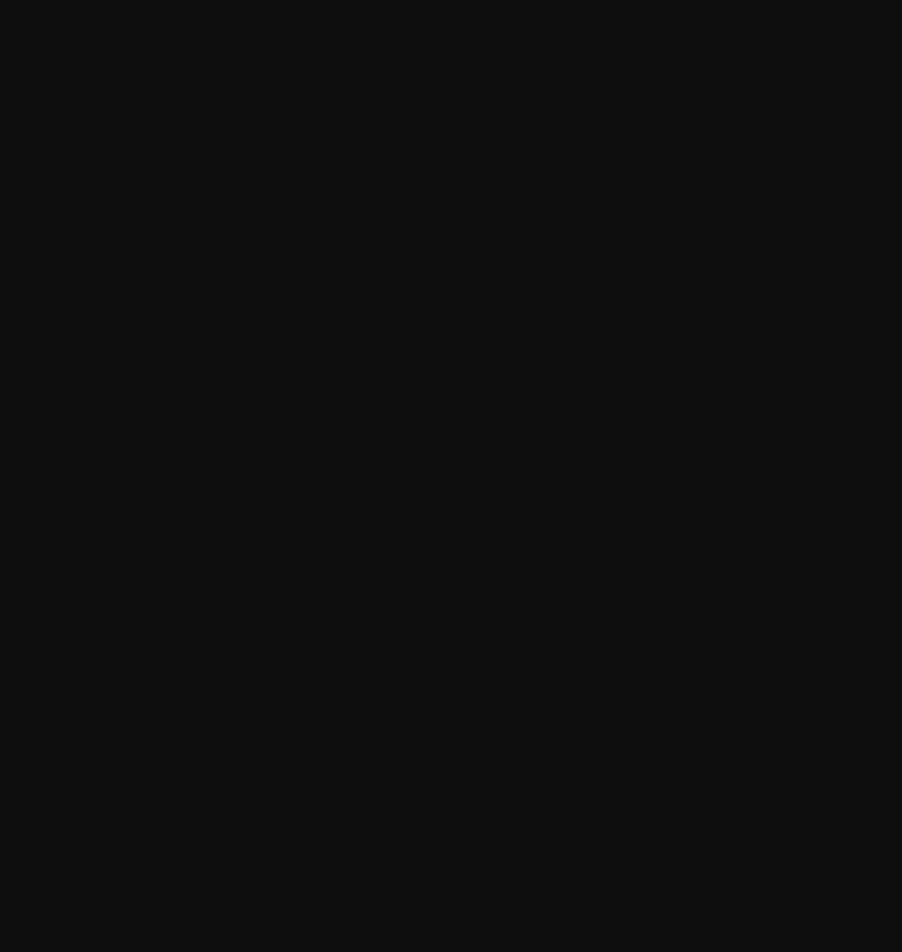
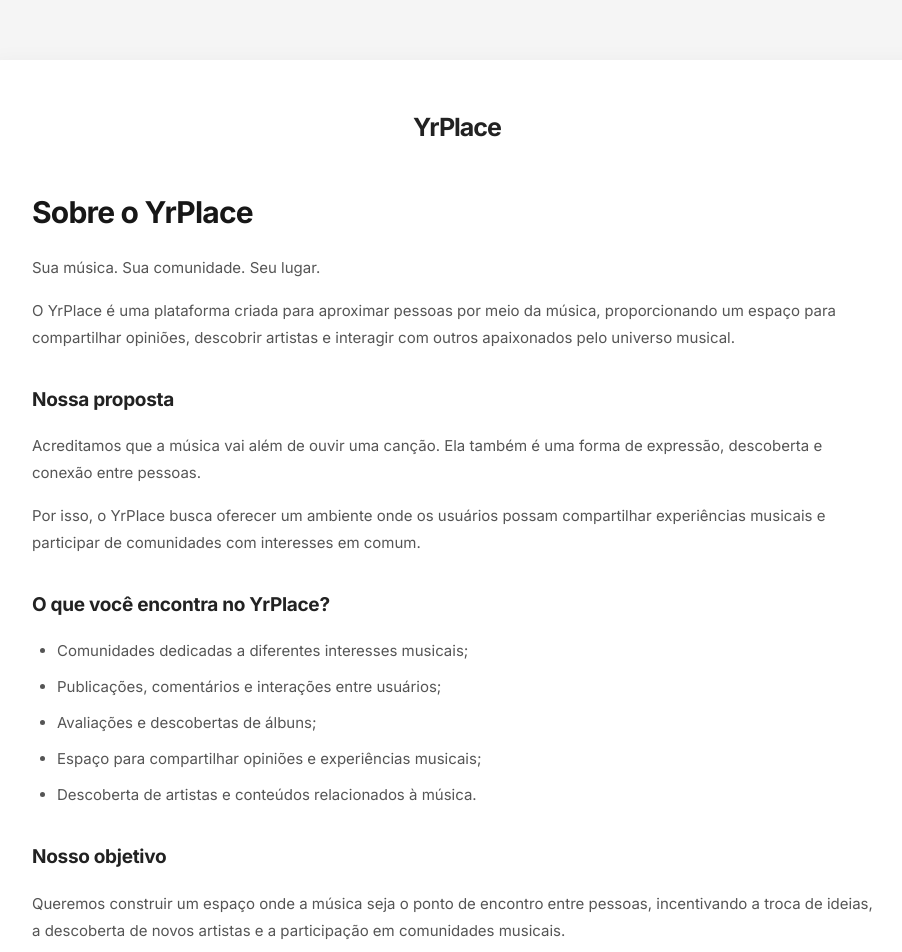
Before and after one commit to wanderxrs/projeto-msc, a React (Vite) app: page /sobre in a window 1280 px wide. Before the commit this address had no page. Shown: the top 952 px of the page, without its empty margins (183-1085 px from the left). Before the commit the page ends 800 px from the top, so only its background shows below. Built offline with nearby package versions, Linux system fonts and the light colour scheme.

Commit message:
Sobre o yrplace

```diff
--- a/src/App.jsx
+++ b/src/App.jsx
@@ -19,6 +19,7 @@ import LetrasPublicas from "./pages/letras/LetrasPublicas";
 import ParticipandoComunidade from "./pages/ParticipandoComunidade/ParticipandoComunidade";
 
 import PoliticaPrivacidade from "./pages/politicaPrivacidade/PoliticaPrivacidade";
+import SobreYrplace from "./pages/sobreYrplace/SobreYrplace";
 
 import Header from "./components/Header/header";
 
@@ -196,6 +197,12 @@ function App() {
                     element={<PoliticaPrivacidade />}
                 />
 
+                {/* SOBRE O YRPLACE */}
+                <Route
+                    path="/sobre"
+                    element={<SobreYrplace />}
+                />
+
             </Routes>
         </BrowserRouter>
     );
--- a/src/modals/MenuHeader/MenuHeaderModal.jsx
+++ b/src/modals/MenuHeader/MenuHeaderModal.jsx
@@ -7,7 +7,8 @@ import {
     IoKeyOutline,
     IoLogOutOutline,
     IoChevronForwardOutline,
-    IoDocumentTextOutline
+    IoDocumentTextOutline,
+    IoInformationCircleOutline
 } from "react-icons/io5";
 
 import { RiMoonClearLine } from "react-icons/ri";
@@ -27,6 +28,12 @@ function ModalMenu({
     function abrirPoliticaPrivacidade() {
         onClose();
         navigate("/politica-de-privacidade");
+    }
+
+    // ABRIR PÁGINA SOBRE O YRPLACE
+    function abrirSobre() {
+        onClose();
+        navigate("/sobre");
     }
 
     return createPortal(
@@ -131,6 +138,32 @@ function ModalMenu({
                         />
                     </button>
 
+                    {/* SOBRE O YRPLACE */}
+                    <button
+                        type="button"
+                        className="item-menu botao-sobre-menu"
+                        onClick={abrirSobre}
+                    >
+                        <div className="menu-item-icone">
+                            <IoInformationCircleOutline size={21} />
+                        </div>
+
+                        <div className="menu-item-texto">
+                            <span className="menu-item-titulo">
+                                Sobre o YrPlace
+                            </span>
+
+                            <span className="menu-item-descricao">
+                                Conheça nossa plataforma
+                            </span>
+                        </div>
+
+                        <IoChevronForwardOutline
+                            className="menu-item-seta"
+                            size={18}
+                        />
+                    </button>
+
                 </div>
 
                 {/* LOGOUT */}
--- /dev/null
+++ b/src/pages/sobreYrplace/SobreYrplace.css
@@ -0,0 +1,102 @@
+
+.sobre-container {
+    min-height: 100vh;
+    background: #f5f5f5;
+    color: #333333;
+    padding: 60px 20px;
+    font-family: "Inter", sans-serif;
+}
+
+.sobre-conteudo {
+    max-width: 850px;
+    margin: 0 auto;
+    background: #ffffff;
+    padding: 45px;
+    border-radius: 14px;
+    line-height: 1.8;
+    box-shadow: 0 4px 25px rgba(0, 0, 0, 0.05);
+}
+
+.sobre-logo {
+    font-size: 25px;
+    font-weight: 700;
+    color: #222222;
+    letter-spacing: -1px;
+    margin-bottom: 35px;
+    text-align: center;
+}
+
+.sobre-conteudo h1 {
+    color: #171717;
+    font-size: 30px;
+    font-weight: 700;
+    letter-spacing: -0.8px;
+    margin-bottom: 8px;
+}
+
+.sobre-subtitulo {
+    color: #888888;
+    font-size: 14px;
+    margin-bottom: 30px;
+}
+
+.sobre-conteudo p {
+    color: #555555;
+    font-size: 15px;
+    margin-bottom: 16px;
+}
+
+.sobre-conteudo section {
+    margin-top: 32px;
+}
+
+.sobre-conteudo h2 {
+    color: #222222;
+    font-size: 19px;
+    font-weight: 650;
+    letter-spacing: -0.3px;
+    margin-bottom: 12px;
+}
+
+.sobre-conteudo ul {
+    padding-left: 25px;
+    color: #555555;
+    font-size: 15px;
+}
+
+.sobre-conteudo li {
+    margin-bottom: 9px;
+}
+
+.sobre-footer {
+    border-top: 1px solid #eeeeee;
+    margin-top: 40px;
+    padding-top: 22px;
+    color: #999999;
+    font-size: 13px;
+    text-align: center;
+}
+
+@media (max-width: 600px) {
+    .sobre-container {
+        padding: 20px 12px;
+    }
+
+    .sobre-conteudo {
+        padding: 28px 20px;
+        border-radius: 10px;
+    }
+
+    .sobre-conteudo h1 {
+        font-size: 25px;
+    }
+
+    .sobre-conteudo h2 {
+        font-size: 17px;
+    }
+
+    .sobre-conteudo p,
+    .sobre-conteudo ul {
+        font-size: 14px;
+    }
+}
--- /dev/null
+++ b/src/pages/sobreYrplace/SobreYrplace.jsx
@@ -0,0 +1,75 @@
+
+import "./SobreYrplace.css";
+
+export default function SobreYrplace() {
+    return (
+        <main className="sobre-container">
+            <div className="sobre-conteudo">
+
+                <div className="sobre-logo">
+                    YrPlace
+                </div>
+
+                <h1>Sobre o YrPlace</h1>
+
+                <p className="sobre-subtitulo">
+                    Sua música. Sua comunidade. Seu lugar.
+                </p>
+
+                <p>
+                    O YrPlace é uma plataforma criada para aproximar
+                    pessoas por meio da música, proporcionando um
+                    espaço para compartilhar opiniões, descobrir
+                    artistas e interagir com outros apaixonados
+                    pelo universo musical.
+                </p>
+
+                <section>
+                    <h2>Nossa proposta</h2>
+
+                    <p>
+                        Acreditamos que a música vai além de ouvir
+                        uma canção. Ela também é uma forma de expressão,
+                        descoberta e conexão entre pessoas.
+                    </p>
+
+                    <p>
+                        Por isso, o YrPlace busca oferecer um ambiente
+                        onde os usuários possam compartilhar experiências
+                        musicais e participar de comunidades com
+                        interesses em comum.
+                    </p>
+                </section>
+
+                <section>
+                    <h2>O que você encontra no YrPlace?</h2>
+
+                    <ul>
+                        <li>Comunidades dedicadas a diferentes interesses musicais;</li>
+                        <li>Publicações, comentários e interações entre usuários;</li>
+                        <li>Avaliações e descobertas de álbuns;</li>
+                        <li>Espaço para compartilhar opiniões e experiências musicais;</li>
+                        <li>Descoberta de artistas e conteúdos relacionados à música.</li>
+                    </ul>
+                </section>
+
+                <section>
+                    <h2>Nosso objetivo</h2>
+
+                    <p>
+                        Queremos construir um espaço onde a música
+                        seja o ponto de encontro entre pessoas,
+                        incentivando a troca de ideias, a descoberta
+                        de novos artistas e a participação em
+                        comunidades musicais.
+                    </p>
+                </section>
+
+                <footer className="sobre-footer">
+                    © 2026 YrPlace. Todos os direitos reservados.
+                </footer>
+
+            </div>
+        </main>
+    );
+}
```
